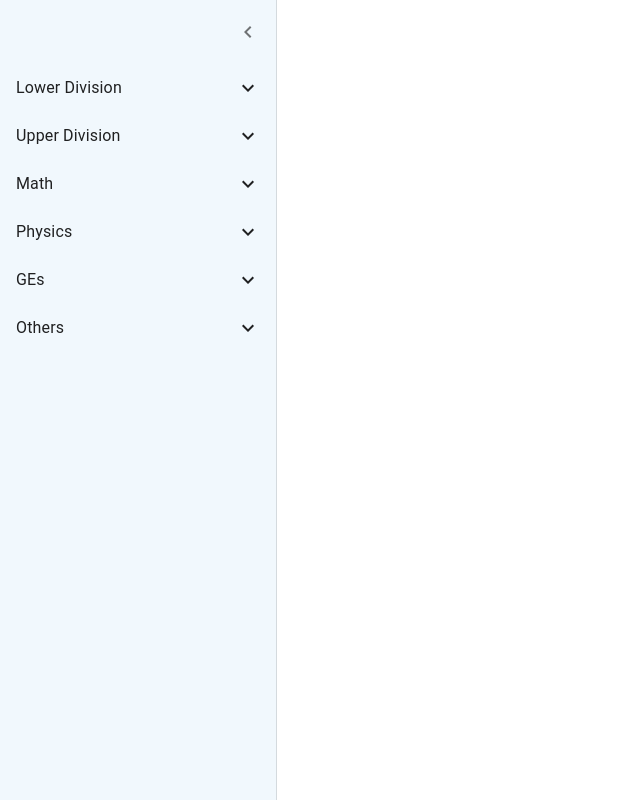
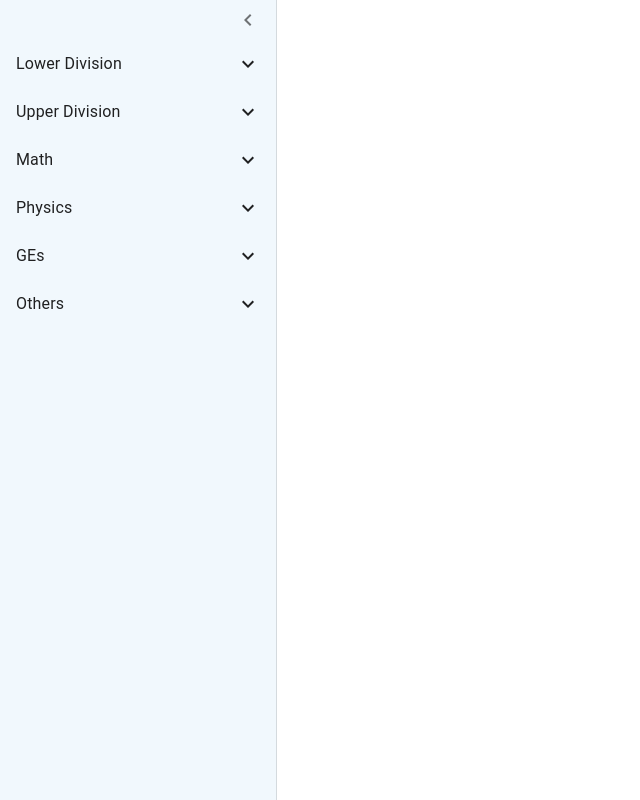
Before and after one commit to AudreyW05/Four-Year-Plan-Frontend, a React (Create React App) app: page / in a window 1280 px wide. Both pictures are taken after a click on the button "open drawer". Shown: the whole page, without its empty margins (0-640 px from the left). Built offline with nearby package versions, Linux system fonts and the light colour scheme.

Commit message:
small syntax changes and cleaning up sidebar

```diff
--- a/src/components/Home/HomeSidebar/ClassCategories/ClassCategories.tsx
+++ b/src/components/Home/HomeSidebar/ClassCategories/ClassCategories.tsx
@@ -4,22 +4,17 @@ import ExpandMoreOutlinedIcon from '@mui/icons-material/ExpandMoreOutlined';
 import {
     Box,
     Drawer,
-    Button,
-    Divider,
     List,
-    ListItem,
     ListItemButton,
-    ListItemIcon,
     ListItemText,
     Collapse
 } from '@mui/material';
-import { ExpandLess, ExpandMore } from '@mui/icons-material';
 
-interface ClassCategoriesProps {
+type Props = {
     sectname: string;
 }
 
-const ClassCategories: React.FC<ClassCategoriesProps> = ({sectname}) => {
+const ClassCategories = (props: Props) => {
     const [open, setOpen] = useState(false);
 
     return (
@@ -27,7 +22,7 @@ const ClassCategories: React.FC<ClassCategoriesProps> = ({sectname}) => {
             <ListItemButton
             onClick={() => setOpen(!open)}
             >
-                <ListItemText>{sectname}</ListItemText>
+                <ListItemText>{props.sectname}</ListItemText>
                 {open ? <ExpandLessOutlinedIcon /> : <ExpandMoreOutlinedIcon />}
             </ListItemButton>
             <Collapse in={open}>
--- a/src/components/Home/HomeSidebar/HomeSidebar.tsx
+++ b/src/components/Home/HomeSidebar/HomeSidebar.tsx
@@ -3,32 +3,12 @@ import ClassCategories from './ClassCategories/ClassCategories';
 import {
     Box,
     Drawer,
-    Toolbar,
-    Button,
-    List,
-    ListItem,
-    ListItemButton,
-    ListItemIcon,
-    ListItemText,
-    Collapse,
     CssBaseline,
     IconButton,
-    AppBar,
-    Typography
 } from '@mui/material';
 import { styled, useTheme } from '@mui/material/styles';
 import MenuIcon from '@mui/icons-material/Menu';
 import ChevronLeftIcon from '@mui/icons-material/ChevronLeft';
-import ChevronRightIcon from '@mui/icons-material/ChevronRight';
-import { ExpandLess, ExpandMore } from '@mui/icons-material';
-
-const DrawerHeader = styled('div')(({ theme }) => ({
-    display: 'flex',
-    alignItems: 'center',
-    padding: theme.spacing(0, 1),
-    ...theme.mixins.toolbar,
-    justifyContent: 'flex-end',
-  }));
 
 const HomeSidebar = () => {
     const [open, setOpen] = useState(false);
@@ -69,11 +49,19 @@ const HomeSidebar = () => {
                 }} open={open}>
 
                 <Box sx={{ display: 'flex', flexDirection: 'column' }}>
-                    <DrawerHeader>
+                    <Box
+                        sx={{
+                            display: 'flex',
+                            alignItems: 'center',
+                            padding: (theme) => theme.spacing(0, 1),
+                            ...((theme) => theme.mixins.toolbar),
+                            justifyContent: 'flex-end',
+                        }}
+                    >
                         <IconButton onClick={handleDrawerClose}>
                             <ChevronLeftIcon />
                         </IconButton>
-                    </DrawerHeader>
+                    </Box>
                     <ClassCategories sectname={'Lower Division'}></ClassCategories>
                     <ClassCategories sectname={'Upper Division'}></ClassCategories>
                     <ClassCategories sectname={'Math'}></ClassCategories>
```
